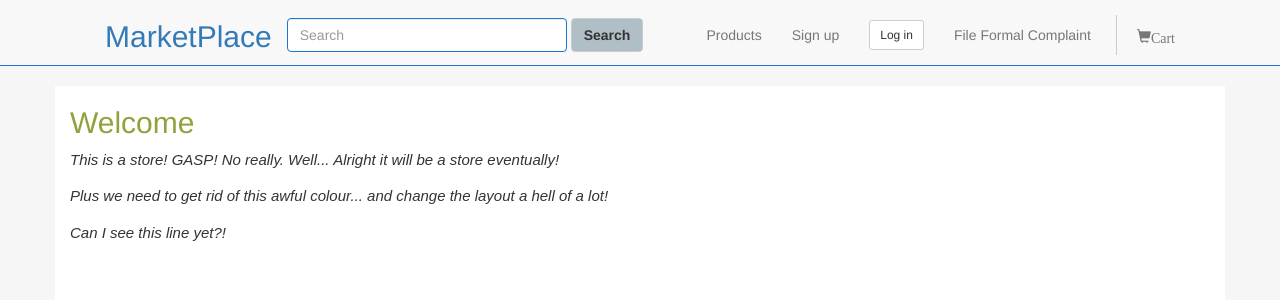
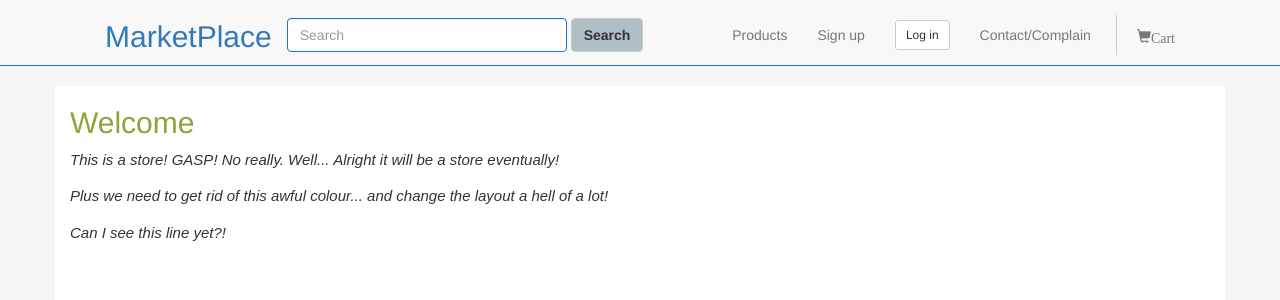
Before and after one commit to unexceptable/swen303_group04, a Django app: page / in a window 1280 px wide. Shown: the top 300 px of the page. Run offline with Django 3.2, Linux system fonts and the light colour scheme; data comes from the database, SQL or seed files in the repository; data that the repository does not hold is empty; some libraries are stand-ins or nearby versions.

Commit message:
Contact form now works

```diff
--- a/MarketPlace/web_shop/admin.py
+++ b/MarketPlace/web_shop/admin.py
@@ -2,7 +2,7 @@ from django.contrib import admin
 from .models import (
 	Product, Category, Image, ChatHistory,
 	Address, SalesOrder, OrderItem, WishList,
-	WishListItem)
+	WishListItem, Contact)
 
 
 class ProductAdmin(admin.ModelAdmin):
@@ -12,6 +12,9 @@ class ProductAdmin(admin.ModelAdmin):
 
 class ChatHistoryAdmin(admin.ModelAdmin):
     list_display = ('origin', 'to', 'message')
+
+class ContactAdmin(admin.ModelAdmin):
+    list_display = ('subject', 'message_type', 'message', 'email', 'status')
 
 class ImageAdmin(admin.ModelAdmin):
     list_display = ('_img', 'description')
@@ -34,3 +37,4 @@ admin.site.register(SalesOrder, SalesOrderAdmin)
 admin.site.register(OrderItem, OrderItemAdmin)
 admin.site.register(WishList)
 admin.site.register(WishListItem)
+admin.site.register(Contact, ContactAdmin)
--- a/MarketPlace/web_shop/forms.py
+++ b/MarketPlace/web_shop/forms.py
@@ -78,6 +78,6 @@ class ContactForm(forms.Form):
 				('phishing', 'Report a phishing incident'),
 				('general', 'Report general issue'),
 			)
-	message_type = forms.CharField(widget=forms.Select(choices=types))
-	message = forms.CharField(label='Type', widget=forms.Textarea, required=True)
+	message_type = forms.CharField(label='Type',widget=forms.Select(choices=types))
+	message = forms.CharField(widget=forms.Textarea, required=True)
 	email = forms.EmailField(required=True)
--- a/MarketPlace/web_shop/models.py
+++ b/MarketPlace/web_shop/models.py
@@ -175,3 +175,8 @@ class Contact(models.Model):
         default='general')
 	message = models.TextField()
 	email = models.EmailField()
+	statuses = (('open','Open'),('close','Closed'))
+	status = models.CharField(
+		max_length=6,
+        choices=statuses,
+        default='open')
--- a/MarketPlace/web_shop/templates/base.html
+++ b/MarketPlace/web_shop/templates/base.html
@@ -53,7 +53,7 @@
                            {% else %}
                             <li><a href="/listsales/">Your Sales Orders</a></li>
                             <li><a href="/chat?chat=admin">Chat with customer support</a></li>
-                            <li><a href="/contact/">File Formal Complaint</a></li>
+                            <li><a href="/contact/">Contact/Complain</a></li>
                            {% endif %}
                          </li>
                          <li><a href="/editdetails/">Edit Credentials</a></li>
@@ -73,7 +73,7 @@
                    <li><a href="/category/all/">Products</a></li>
                    <li><a href="/register/">Sign up</a></li>
                    <li><a href="/login/" id="login-link"><button class="btn btn-default btn-sm" role="button">Log in</button></a></li>
-                   <li><a href="/contact/">File Formal Complaint</a></li>
+                   <li><a href="/contact/">Contact/Complain</a></li>
                    <li class="menu-divider"></li>
                    <li><a class="glyphicon glyphicon-shopping-cart" href="/cart">Cart{% if cart.count %}<span class="badge">{{ cart.count }}</span>{% endif %}</a></li>
                  {% endif %}
--- a/MarketPlace/web_shop/views.py
+++ b/MarketPlace/web_shop/views.py
@@ -646,14 +646,14 @@ def contact(request):
         # if this is a GET request we need to pre-fill ContactForm
         form = ContactForm(initial={
             'email':request.user.email,
-            'subject': 'general'
+            'message_type': 'general'
             })
         context = {'form': form}
         return render(request, "contact.html", context)
 
     #not logged in
     elif (not request.user.is_authenticated() and request.method == 'GET'):
-        context = {'form': ContactForm(initial={'subject': 'general'})}
+        context = {'form': ContactForm(initial={'message_type': 'general'})}
         return render(request, "contact.html", context)
 
     #process data sent
@@ -665,6 +665,7 @@ def contact(request):
             message_type=form.cleaned_data['message_type'],
             message=form.cleaned_data['message'],
             email=form.cleaned_data['email'],
+            status = 'open',
             )
 
             # Return ok.
```
